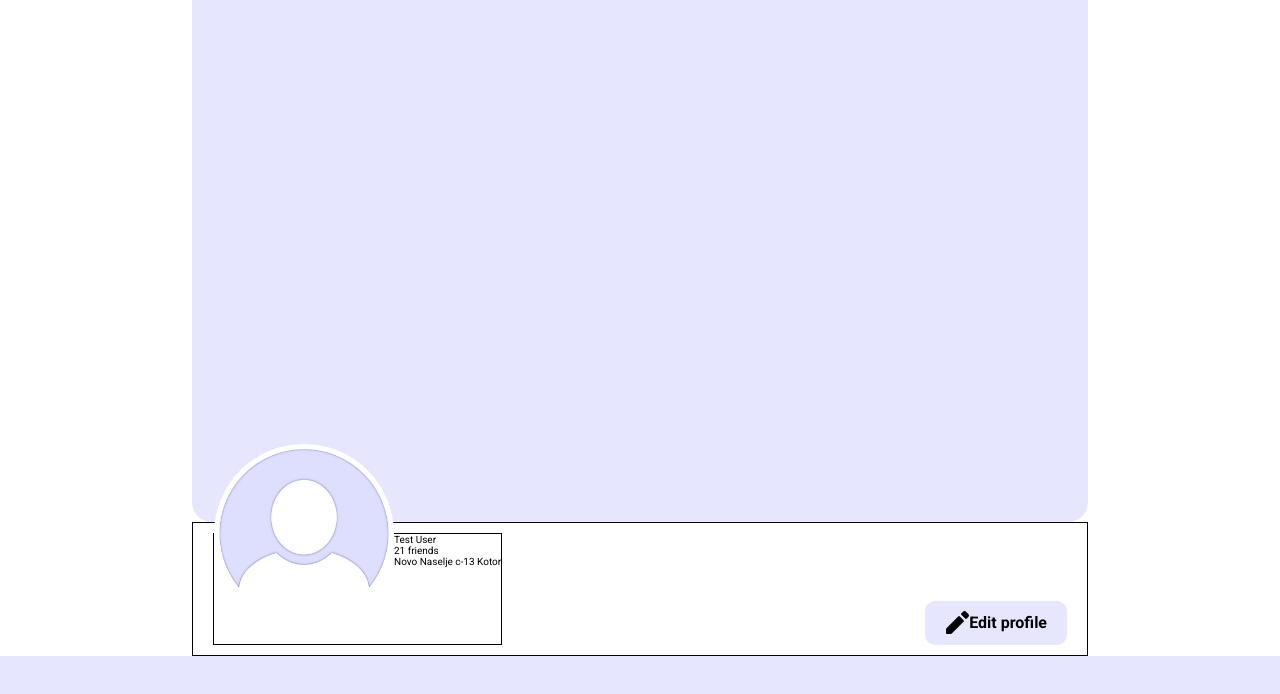
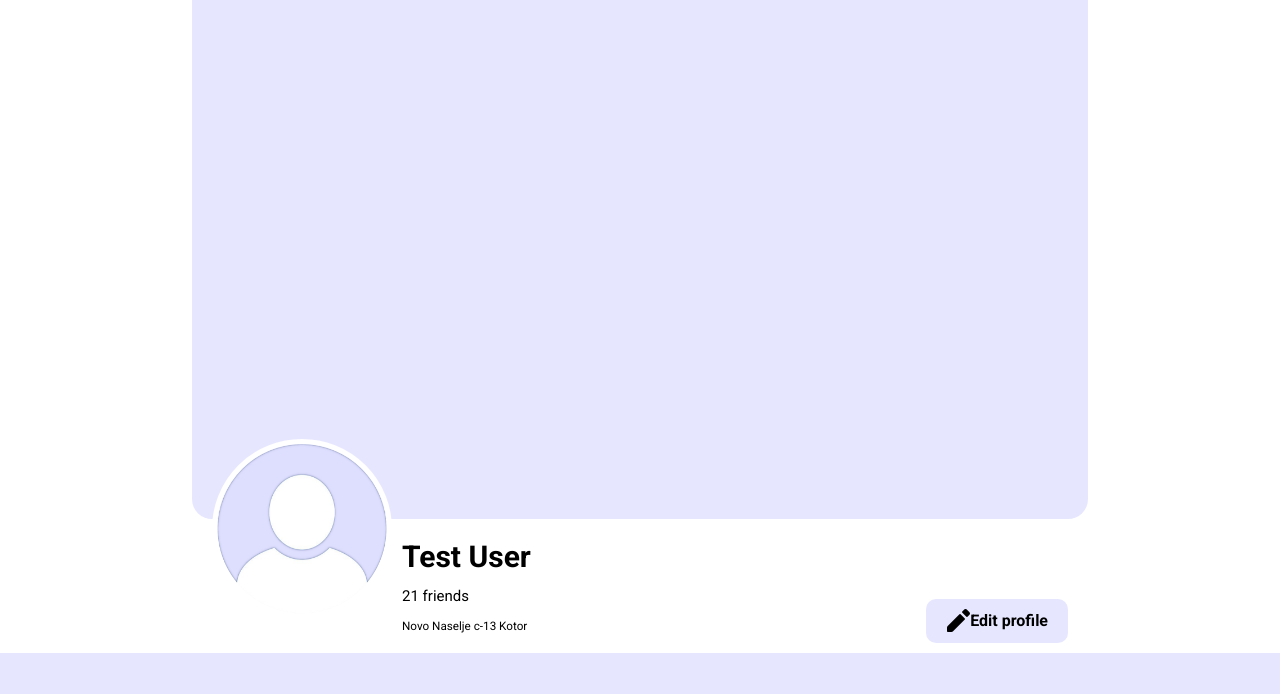
Before and after one commit to MarioMilosevic/Social-network-JS, a website built with Vite: page index.html in a window 1280 px wide. Shown: the part 78-772 px from the top of the page. Built offline with nearby package versions, Linux system fonts and the light colour scheme.

Commit message:
Add test user friends and adress info text

```diff
--- a/index.html
+++ b/index.html
@@ -33,9 +33,9 @@
                 <img src="img/profile5.png" alt="profile" />
               </span>
               <div class="user__text">
-                <p>Test User</p>
-                <p>21 friends</p>
-                <p>Novo Naselje c-13 Kotor</p>
+                <h1>Test User</h1>
+                <h2>21 friends</h2>
+                <h3>Novo Naselje c-13 Kotor</h3>
               </div>
             </div>
             <div class="user__edit">
--- a/style.css
+++ b/style.css
@@ -101,7 +101,7 @@ border-radius: 0 0 2rem 2rem;
 }
 
 .user__profile {
-  border: 1px solid black;
+  /* border: 1px solid black; */
   height: 20%;
   width: 70%;
   display: flex;
@@ -117,7 +117,7 @@ border-radius: 0 0 2rem 2rem;
 .user__info{
   height: 100%;
   display: flex;
-  border: 1px solid black;
+  /* border: 1px solid black; */
   justify-content: space-between;
   position:relative;
 }
@@ -137,14 +137,6 @@ height: 18rem;
   border:5px solid var(--white--color);
   border-radius: 50%;
 }
-
-/* .user__info img {
-   position:absolute;
-   top: 0%;
-   left: 0%;
-    height: 50rem;
-   width: 50rem;
-} */
 
 
 .user__edit {
@@ -168,3 +160,19 @@ cursor: pointer;
 .user__edit img {
   height: 100%;
 }
+
+.user__text{
+height: 100%;
+padding: 1rem;
+display: flex;
+flex-direction: column;
+justify-content: space-between;
+}
+
+.user__text h1 {
+  font-size: 3rem;
+}
+
+.user__text h2, .user__text h3 {
+  font-weight: normal;
+}
```
